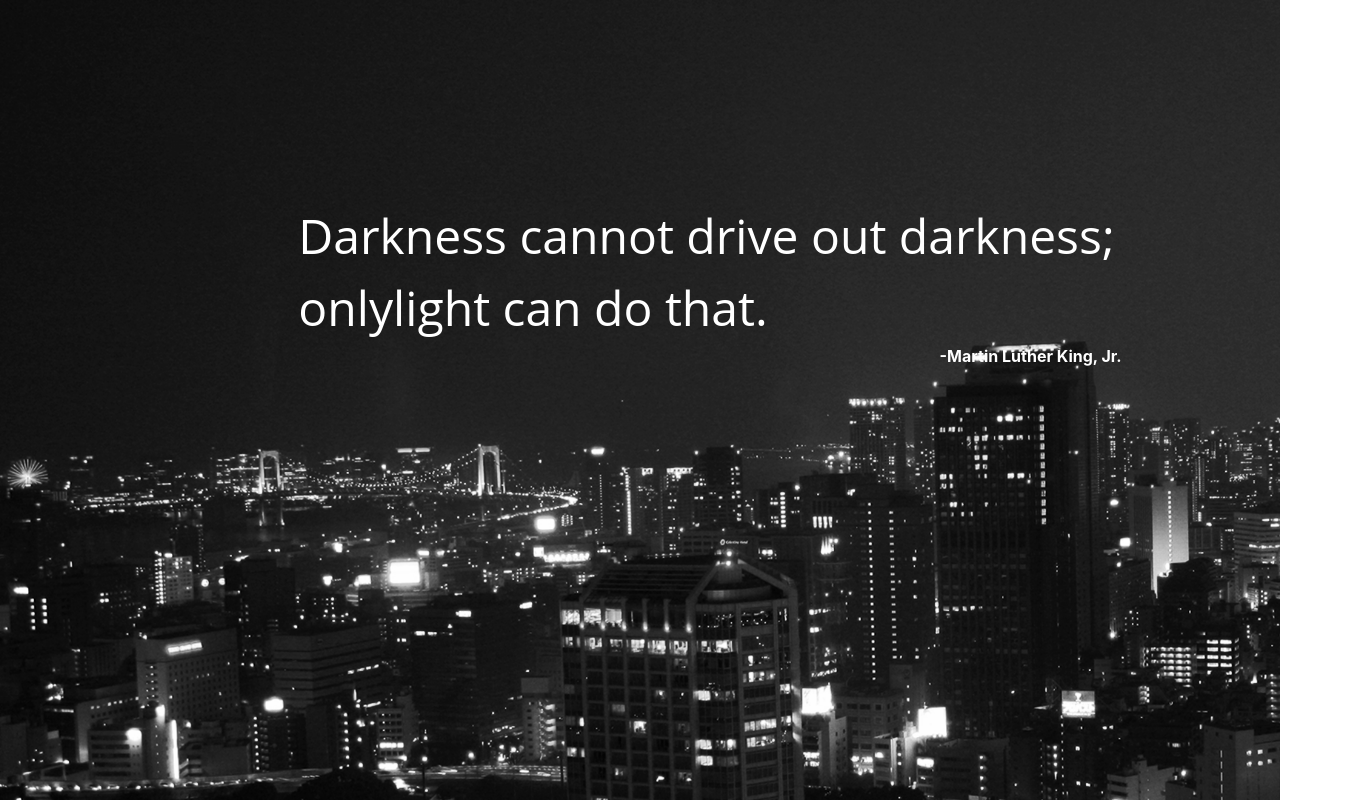
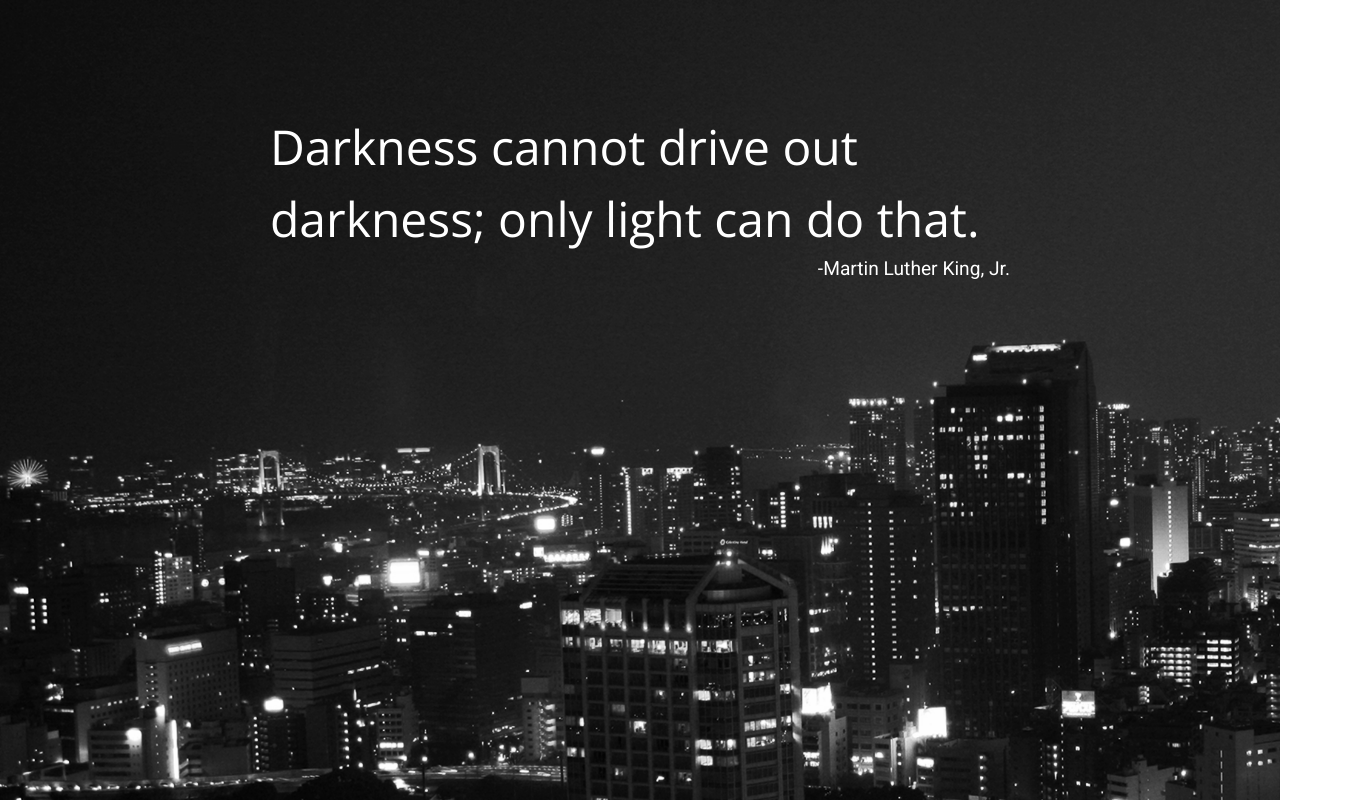
Before and after one commit to sparrowxiao/FunForVue, a plain HTML site: page index.html in a window 1280 px wide. Shown: the whole page, 1350 px wide, since content can reach past the window. Drawn offline with nearby package versions, Linux system fonts and the light colour scheme.

Commit message:
Change the incorrect layout and css
1. no-gutter so the row of the title cannot use the position setting.
2. google fonts

```diff
--- a/css/styles.css
+++ b/css/styles.css
@@ -1,3 +1,4 @@
+
 
   html,
   body {
@@ -16,23 +17,21 @@
   }
 
 #title {
-    position: absolute;
-    top:25%;
-    width:100%;
+    padding-top:10%;
 
   }
 
 #qoute {
   color: #fff;
-  font-family: Open Sans;
+  font-family: 'Open Sans',sans-serif;
   font-size:3em;
   line-height: 1.5em;
 }
 
 #qoute-author{
+  font-family: 'Roboto',sans-serif;
   color: #fff;
   text-align: right;
-  font-weight: bold;
-  font-size:1em;
+  font-size:1.2em;
   line-height: 1.5em;
 }
--- a/index.html
+++ b/index.html
@@ -11,6 +11,8 @@
 
   <!-- Bootstrap CSS -->
   <link rel="stylesheet" href="https://stackpath.bootstrapcdn.com/bootstrap/4.1.3/css/bootstrap.min.css" integrity="sha384-MCw98/SFnGE8fJT3GXwEOngsV7Zt27NXFoaoApmYm81iuXoPkFOJwJ8ERdknLPMO" crossorigin="anonymous">
+  <link href="https://fonts.googleapis.com/css?family=Open+Sans" rel="stylesheet">
+  <link href="https://fonts.googleapis.com/css?family=Roboto" rel="stylesheet">
   <link rel="stylesheet" href="css/styles.css">
 
 </head>
@@ -18,15 +20,15 @@
 <body>
   <div class="background">
     <div class="container">
-      <div class="row" id="title">
-        <div class="col-1 col-sm-1 col-md-2 col-lg-2 col-xl-2"></div>
-        <div class="col-10 col-sm-10 col-md-8 col-lg-8 col-xl-8">
+      <div class="row no-gutters" id="title">
+        <div class="col-1 col-sm-1 col-md-1 col-lg-2 col-xl-2"></div>
+        <div class="col-10 col-sm-10 col-md-10 col-lg-8 col-xl-8">
             <div id="qoute">{{content}}</div>
           <div id="qoute-author">
         							                      -Martin Luther King, Jr.</div>
 
         </div>
-        <div class="col-1 col-sm-1 col-md-2 col-lg-2 col-xl-2"></div>
+        <div class="col-1 col-sm-1 col-md-1 col-lg-2 col-xl-2"></div>
       </div>
      </div>
   </div>
--- a/js/app.js
+++ b/js/app.js
@@ -1,6 +1,6 @@
 const qoute = new Vue({
       el: '#qoute',
       data: {
-        content: 'Darkness cannot drive out darkness; onlylight can do that.',
+        content: 'Darkness cannot drive out darkness; only light can do that.',
       }
     });
```
